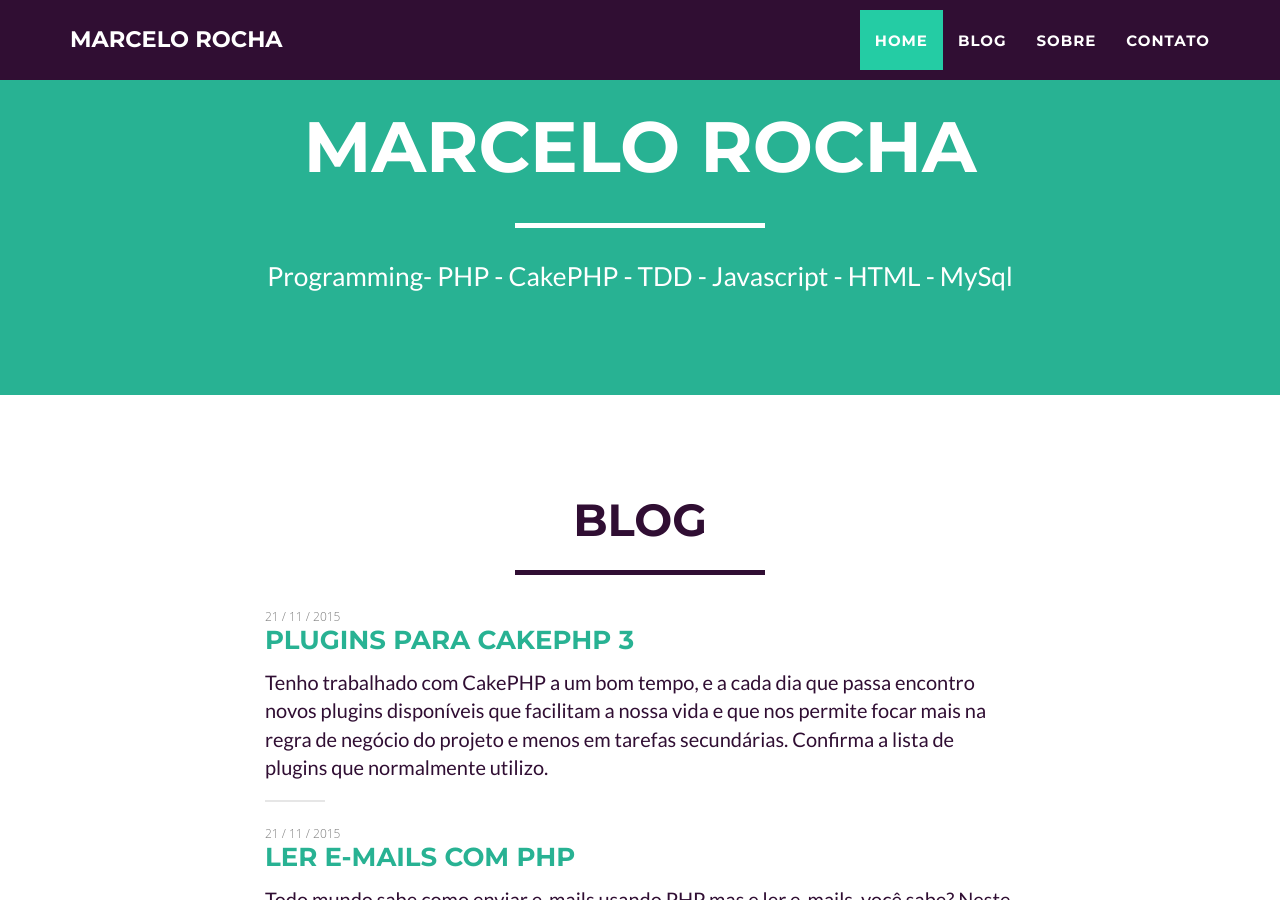
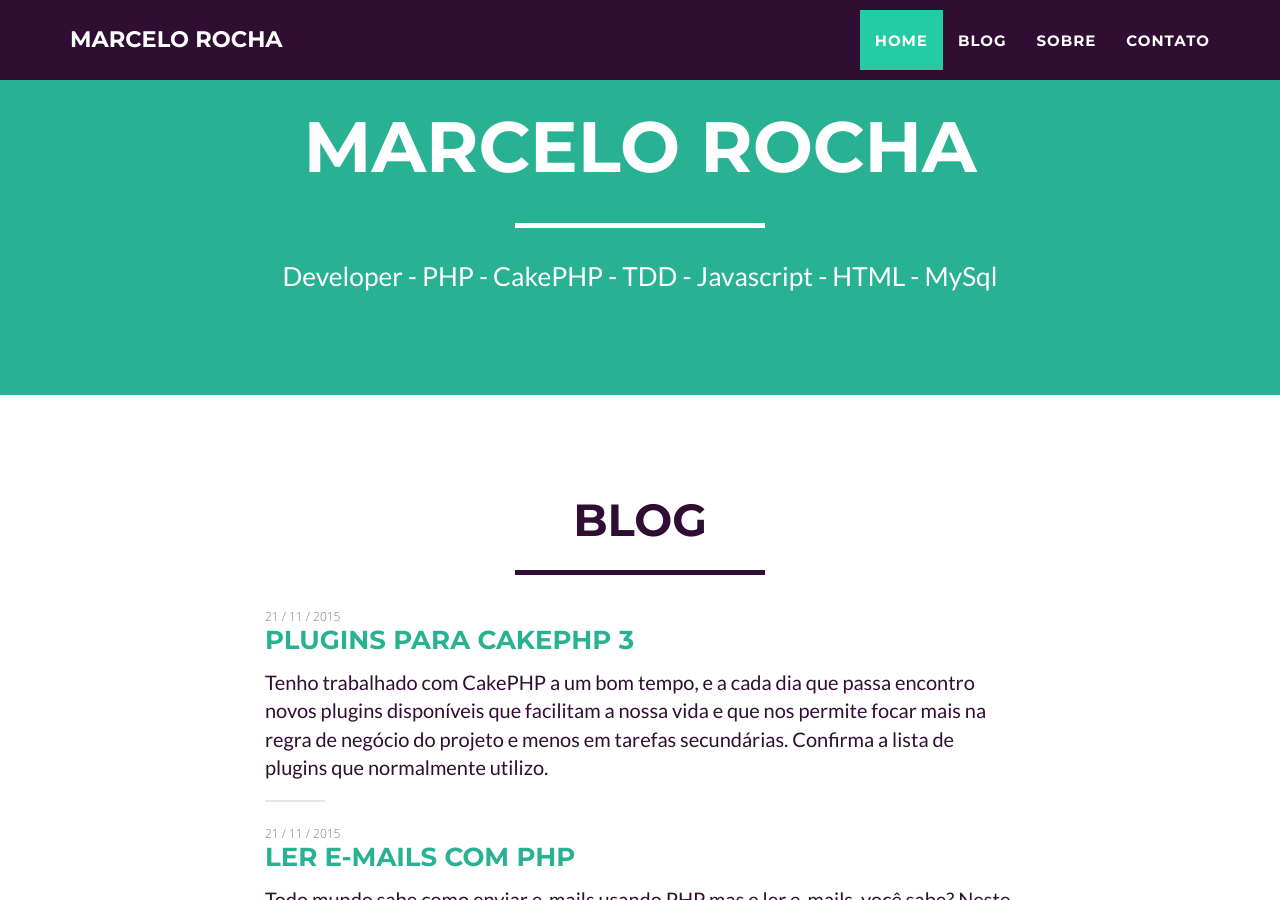
Before and after one commit to rochamarcelo/rochamarcelo.github.io, a Jekyll site: the page built from index.html, in a window 1280 px wide and 900 px high, scrolled down 380 px. Built offline with Jekyll 4.4.1, drawn with Linux system fonts in a browser that asks for light colours.

Commit message:
Update _config.yml

```diff
--- a/_config.yml
+++ b/_config.yml
@@ -4,7 +4,7 @@ title: Marcelo Rocha
 email: contato@omarcelo.com.br
 url: https://omarcelo.com.br
 description: "Marcelo Rocha desenvolvedor de software | PHP, CakePHP, javascript, MySql, HTML, CSS"
-skills: "Programming- PHP - CakePHP - TDD - Javascript - HTML - MySql"
+skills: "Developer - PHP - CakePHP - TDD - Javascript - HTML - MySql"
 meta_author: Marcelo Rocha
 
 # Google webmaster tools
```
